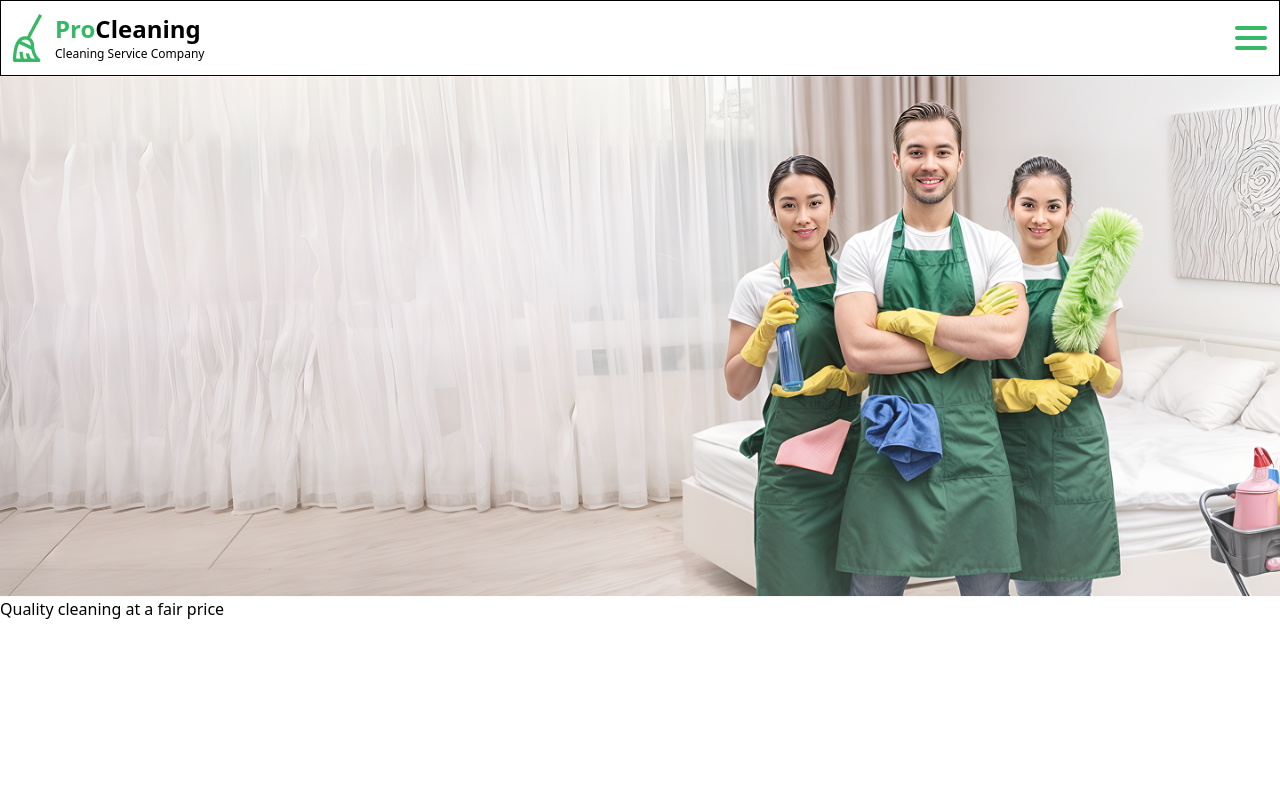
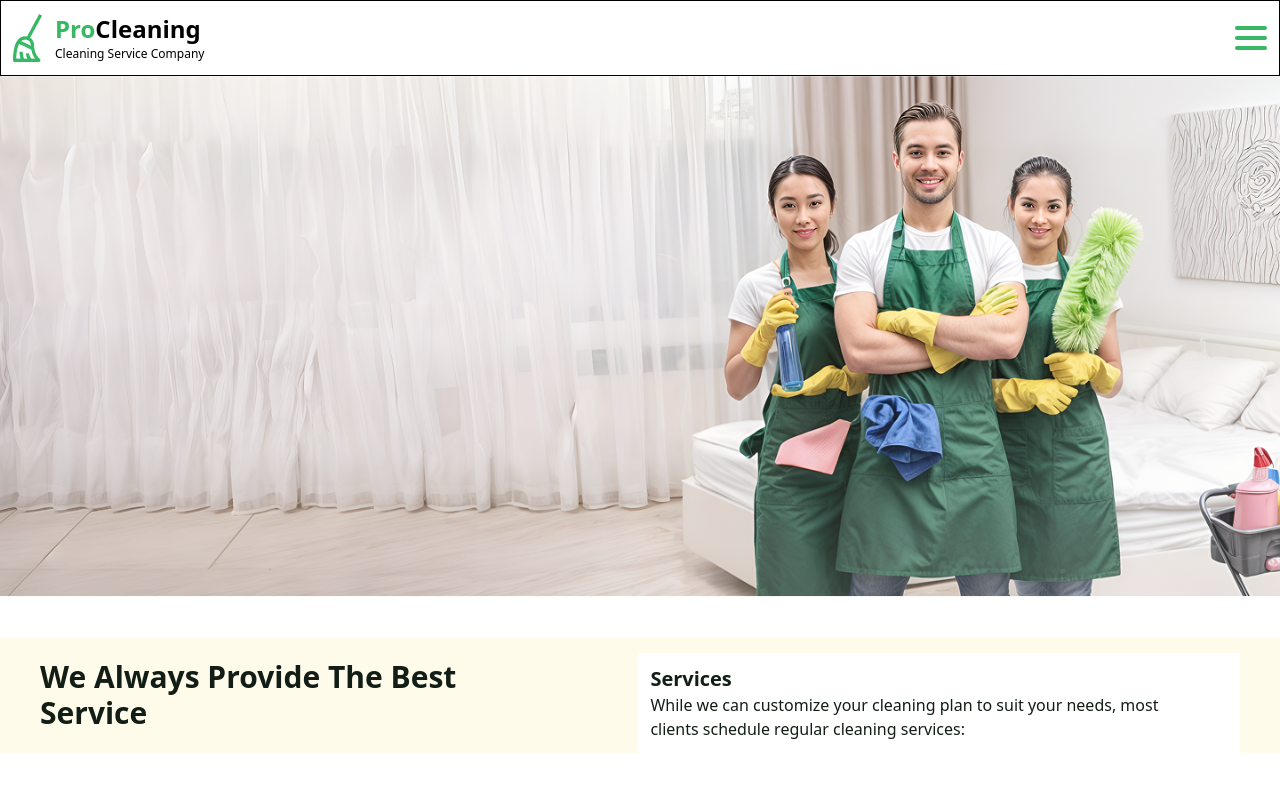
Before and after one commit to DsDigitalz/Business-Cleaning-Services-Website, a React (Vite) app: page / in a window 1280 px wide. Shown: the top 792 px of the page. Built offline with nearby package versions, Linux system fonts and the light colour scheme.

Commit message:
added BestServiceInfo component

```diff
--- a/src/App.jsx
+++ b/src/App.jsx
@@ -1,13 +1,14 @@
-import React from 'react'
-import Header from './Components/Header'
-import Hero from './Components/Hero'
+import React from "react";
+import Header from "./Components/Header";
+import Hero from "./Components/Hero";
+import BestServiceInfo from "./Components/BestServiceInfo";
 
 export default function App() {
   return (
     <div>
       <Header />
-      <Hero/>
-
+      <Hero />
+      <BestServiceInfo />
     </div>
-  )
+  );
 }
--- /dev/null
+++ b/src/Components/BestServiceInfo.jsx
@@ -0,0 +1,19 @@
+import React from "react";
+
+export default function BestServiceInfo() {
+  return (
+    <section className="flex flex-col items-center text-[#111D15] mt-10 bg-amber-50 md:flex-row md:items-center md:gap-20 md:px-10">
+      <div className=" text-3xl font-bold w-[70%] text-center mt-10 sm:w-[60%] md:flex md:items-center md:w-[70%] md:text-left md:mt-0">
+        We Always Provide The Best Service
+      </div>
+
+      <div className="flex flex-col items-center mt-4 bg-white p-3 w-[90%] md:items-start md:w-[80%]">
+        <h1 className="font-semibold text-xl">Services</h1>
+        <p className="text-center w-[90%] md:text-left">
+          While we can customize your cleaning plan to suit your needs, most
+          clients schedule regular cleaning services:
+        </p>
+      </div>
+    </section>
+  );
+}
--- a/src/Components/Hero.jsx
+++ b/src/Components/Hero.jsx
@@ -2,9 +2,11 @@ import React from 'react'
 
 export default function Hero() {
   return (
-    <section>
-      <img src="/banner.png" alt="" />
-        <p>Quality cleaning at a fair price</p>
+    <section className=''>
+        <div>
+      <img src="/banner.png" alt="" className=''/>
+      </div>
+        {/* <p>Quality cleaning at a fair price</p> */}
     </section>
   )
 }
```
